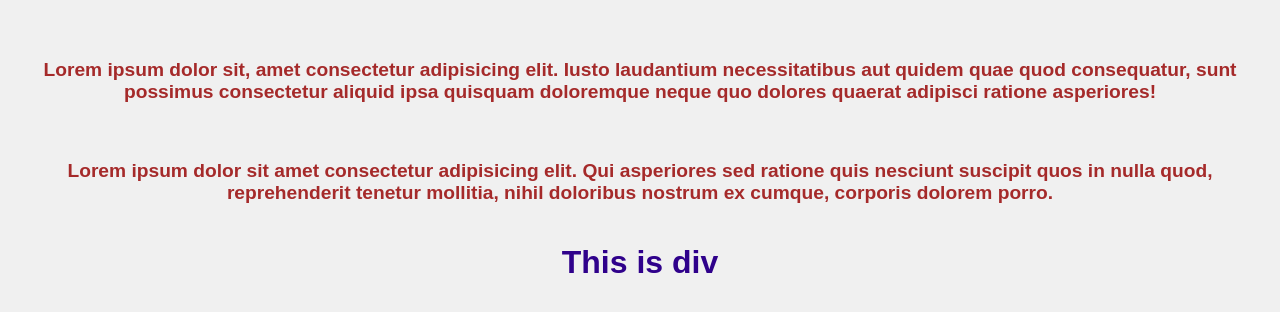
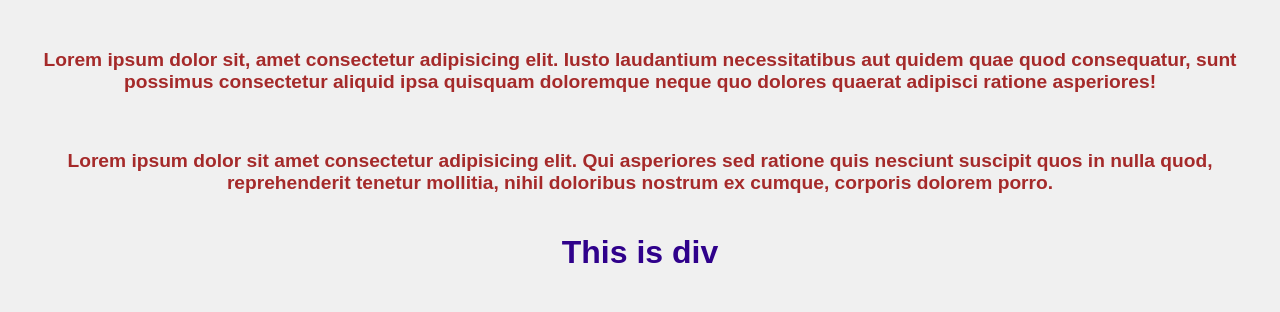
Before and after one commit to twilliamsvtdi/test-website, a plain HTML site: page index.html in a window 1280 px wide. Drawn offline with Linux system fonts and the light colour scheme.

Commit message:
Modified Padding

```diff
--- a/assets/css/main.css
+++ b/assets/css/main.css
@@ -3,7 +3,8 @@ body {
   background-color: #f0f0f0;
   text-align: center;
   margin: 20px;
-  padding: 20px;
+  padding: 10px;
+  border: #f0f0f0;
 }
 
 div{
```
